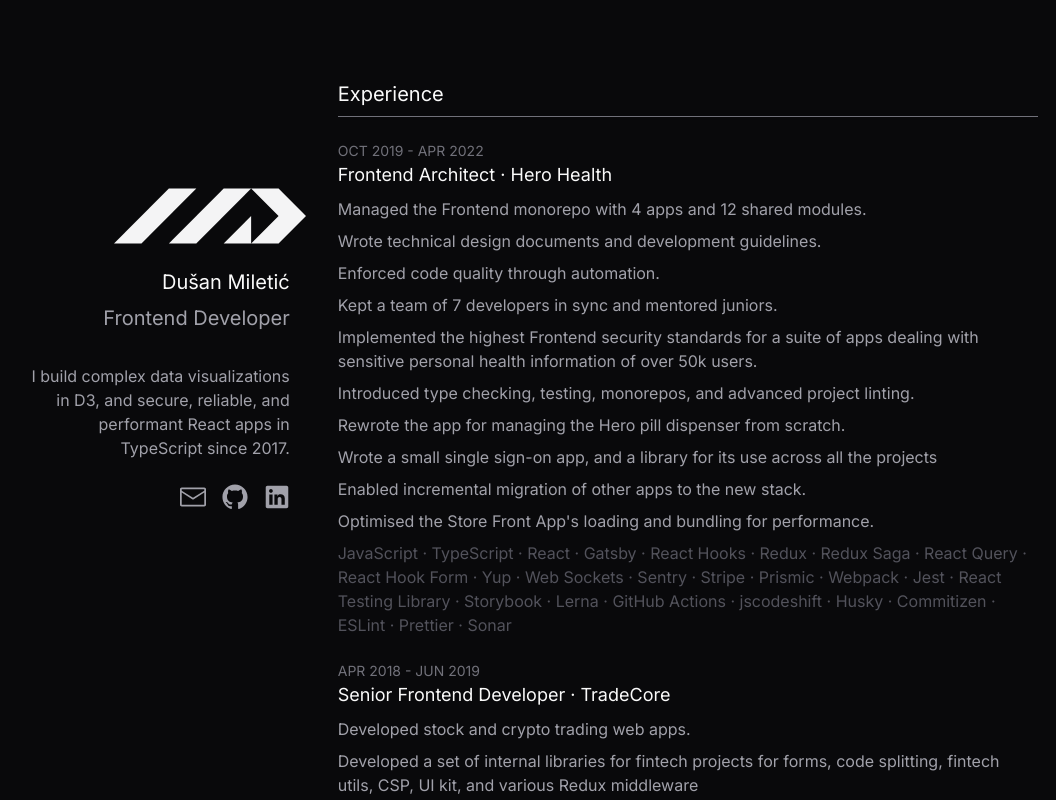
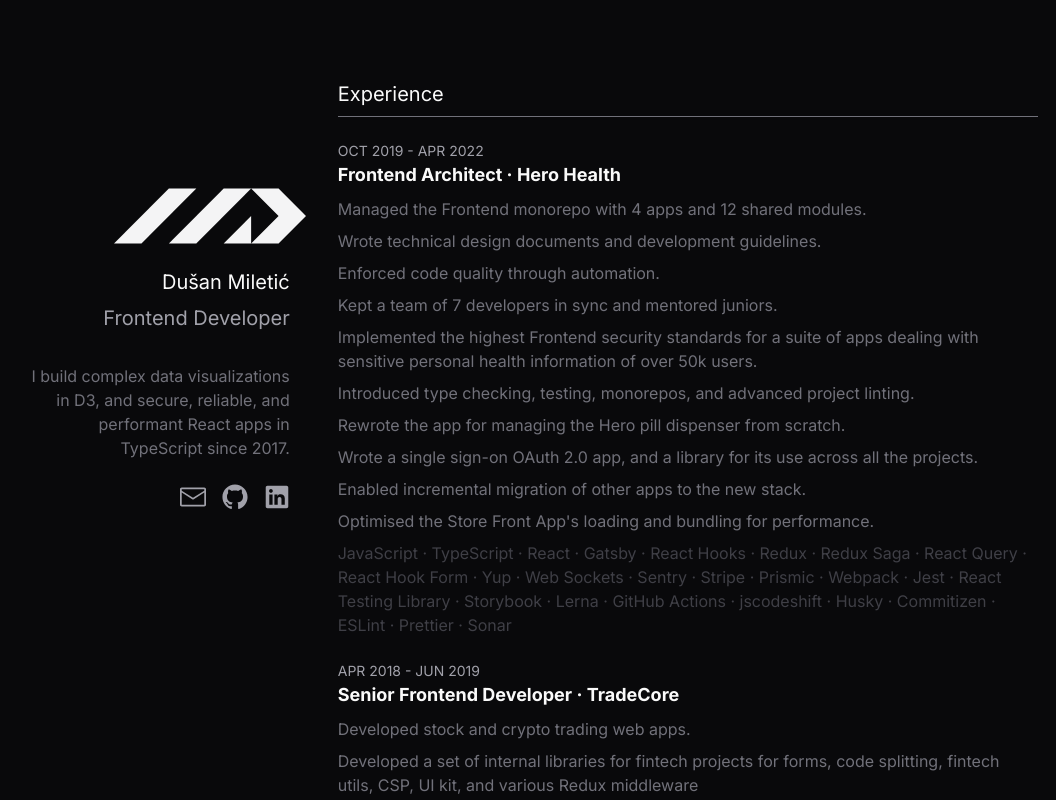
Before and after one commit to miletich/miletich, a Next.js app in the folder apps/web/: page / in a window 1280 px wide. Shown: the top 800 px of the page, without its empty margins (114-1170 px from the left). Built offline with nearby package versions, Linux system fonts and the light colour scheme.

Commit message:
feat(web): extra large screen styles

```diff
--- a/apps/web/app/components/H3.tsx
+++ b/apps/web/app/components/H3.tsx
@@ -9,7 +9,7 @@
   return (
     <h3
       ref={ref}
-      className={`text-lg mb-2 text-zinc-50 ${className}`}
+      className={`text-lg mb-2 text-zinc-50 sm:font-bold ${className}`}
       {...rest}
     >
       {children}
--- a/apps/web/app/components/Li.tsx
+++ b/apps/web/app/components/Li.tsx
@@ -7,7 +7,11 @@
   ref
 ) {
   return (
-    <li ref={ref} className={`text-base mb-2 ${className}`} {...rest}>
+    <li
+      ref={ref}
+      className={`text-base mb-2 xl:text-zinc-500 ${className}`}
+      {...rest}
+    >
       {children}
     </li>
   );
--- a/apps/web/app/components/P.tsx
+++ b/apps/web/app/components/P.tsx
@@ -7,7 +7,11 @@
   ref
 ) {
   return (
-    <p ref={ref} className={`text-base ${className}`} {...rest}>
+    <p
+      ref={ref}
+      className={`text-base xl:text-zinc-500 ${className}`}
+      {...rest}
+    >
       {children}
     </p>
   );
--- a/apps/web/app/components/Period.tsx
+++ b/apps/web/app/components/Period.tsx
@@ -6,7 +6,7 @@
 
 export default function Period({ from, to }: Props): JSX.Element {
   return (
-    <P className="text-sm text-zinc-500 uppercase">{`${formatDate(
+    <P className="text-sm text-zinc-500 uppercase sm:!text-zinc-400">{`${formatDate(
       from
     )} - ${formatDate(to)}`}</P>
   );
--- a/apps/web/app/layout.tsx
+++ b/apps/web/app/layout.tsx
@@ -22,7 +22,8 @@
           className="mx-6 mt-16
           md:max-w-2xl md:mx-auto md:mt-24
           lg:max-w-3xl lg:mt-28
-          xl:flex xl:justify-between xl:gap-12 xl:max-w-5xl xl:mt-0"
+          xl:flex xl:justify-between xl:gap-12 xl:max-w-5xl xl:mt-0
+          2xl:max-w-[1584px]"
         >
           {children}
         </div>
--- a/apps/web/app/page.tsx
+++ b/apps/web/app/page.tsx
@@ -6,11 +6,14 @@
 export default function Page(): JSX.Element {
   return (
     <>
-      <Header />
+      <Header
+        className="xl:sticky xl:top-0 xl:flex xl:flex-col xl:h-screen xl:pt-20 xl:text-right
+        2xl:w-[327px]"
+      />
       <div className="xl:mt-20">
-        <main>
-          <Experience />
-          <Skills />
+        <main className="2xl:flex 2xl:gap-12">
+          <Experience className="2xl:w-[768px]" />
+          <Skills className="2xl:w-96" />
         </main>
         <Footer />
       </div>
--- a/apps/web/app/sections/Experience.tsx
+++ b/apps/web/app/sections/Experience.tsx
@@ -8,9 +8,11 @@
 import P from '../components/P';
 import Period from '../components/Period';
 
-export default function Experience(): JSX.Element {
+type Props = { className?: string };
+
+export default function Experience({ className }: Props): JSX.Element {
   return (
-    <Article id="experience">
+    <Article id="experience" className={className}>
       <H2 className="border-b border-zinc-500 pb-2">Experience</H2>
       {experience
         .concat()
@@ -24,7 +26,9 @@
                 <Li key={el}>{el}</Li>
               ))}
             </PositionDescription>
-            <P className="text-zinc-600">{tech.join(' · ')}</P>
+            <P className="text-zinc-600 xl:!text-zinc-700">
+              {tech.join(' · ')}
+            </P>
           </Section>
         ))}
     </Article>
--- a/apps/web/app/sections/Header.tsx
+++ b/apps/web/app/sections/Header.tsx
@@ -12,9 +12,11 @@
 
 const iconSize = 26;
 
-export default function Header(): JSX.Element {
+type Props = { className?: string };
+
+export default function Header({ className }: Props): JSX.Element {
   return (
-    <header className="xl:sticky xl:top-0 xl:flex xl:flex-col xl:h-screen xl:pt-20 xl:text-right">
+    <header className={className}>
       <div
         className="flex mb-9
         xl:flex-col"
--- a/apps/web/app/sections/Skills.tsx
+++ b/apps/web/app/sections/Skills.tsx
@@ -6,9 +6,11 @@
 import H3 from '../components/H3';
 import P from '../components/P';
 
-export default function Skills(): JSX.Element {
+type Props = { className?: string };
+
+export default function Skills({ className }: Props): JSX.Element {
   return (
-    <Article id="skills">
+    <Article id="skills" className={className}>
       <H2 className="border-b border-zinc-500 pb-2">Skills</H2>
       {Object.entries(skills).map(([key, value]) => (
         <Section key={key}>
--- a/packages/data/experience/experience.json
+++ b/packages/data/experience/experience.json
@@ -101,7 +101,7 @@
       "Implemented the highest Frontend security standards for a suite of apps dealing with sensitive personal health information of over 50k users.",
       "Introduced type checking, testing, monorepos, and advanced project linting.",
       "Rewrote the app for managing the Hero pill dispenser from scratch.",
-      "Wrote a small single sign-on app, and a library for its use across all the projects",
+      "Wrote a single sign-on OAuth 2.0 app, and a library for its use across all the projects.",
       "Enabled incremental migration of other apps to the new stack.",
       "Optimised the Store Front App's loading and bundling for performance."
     ],
```
